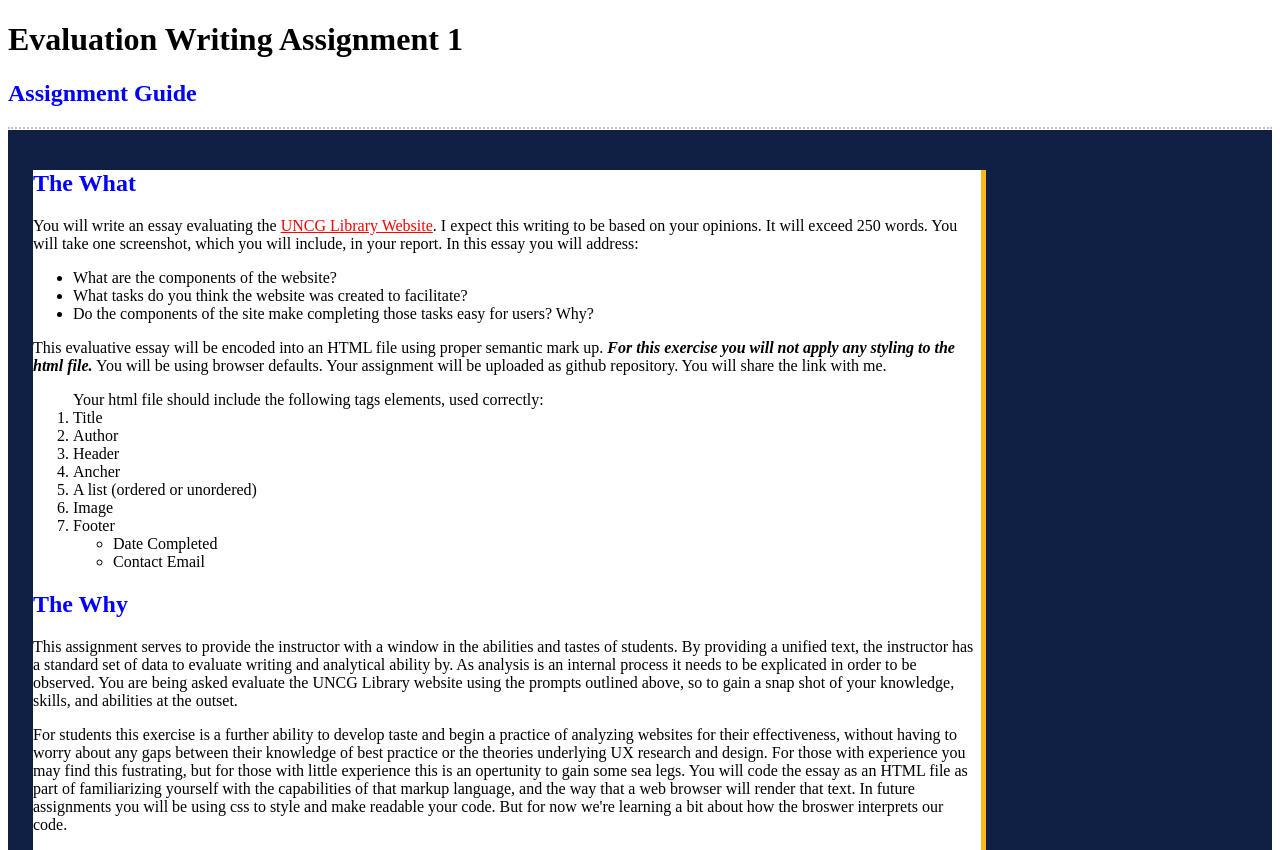
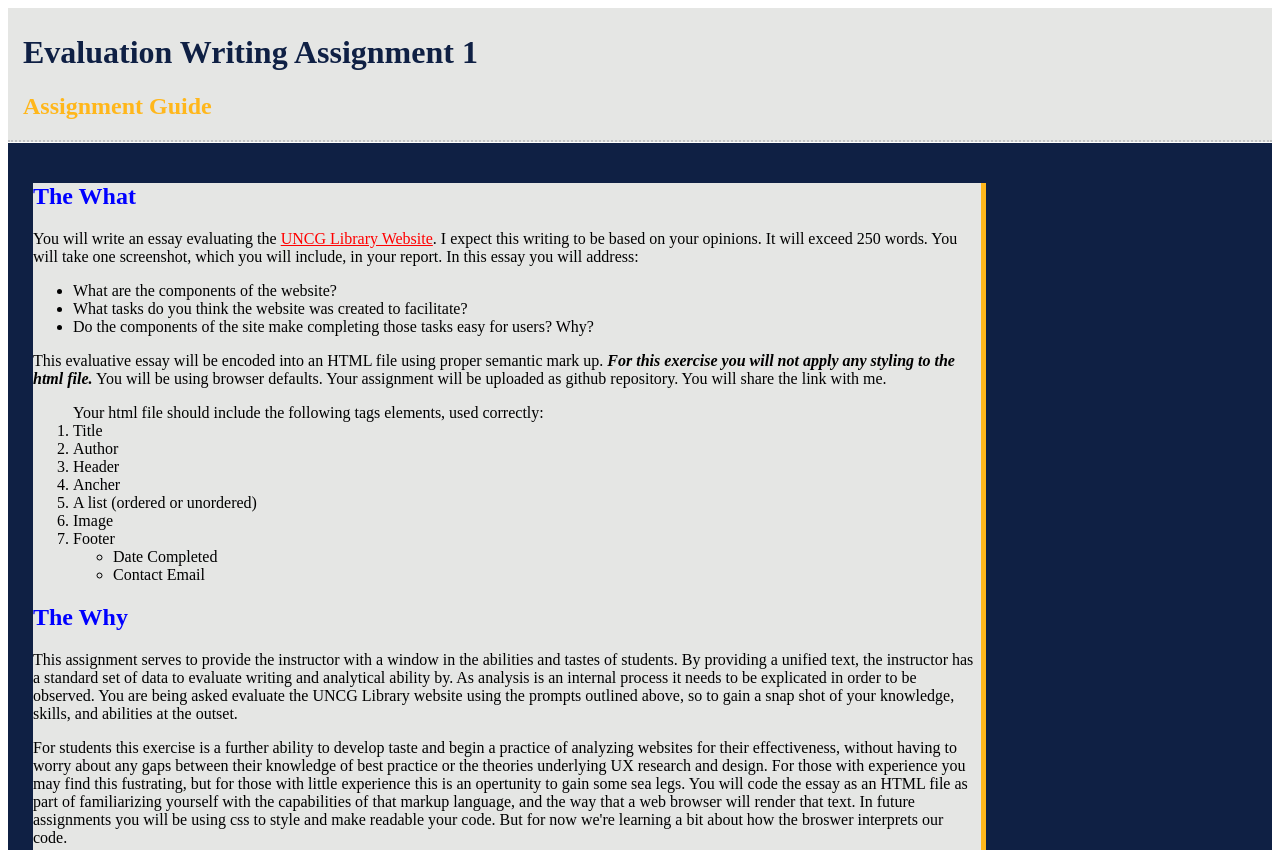
Before and after one commit to tzfrazier/FA19636Demooutline, a plain HTML site: page Evalutation_1_Assignment.html in a window 1280 px wide. Shown: the top 850 px of the page. Drawn offline with Linux system fonts and the light colour scheme.

Commit message:
Tweaking Box Model
Continuing to adjust and tweak the style of the site. It's going ok. added  some test code at line 5 to chekc and see about some of the other issues I was hving with H1.title and demonstrate inheritance and override within CSS.

```diff
--- a/Style.CSS
+++ b/Style.CSS
@@ -2,7 +2,13 @@
 /*Unlike HTML, where you are entering and ordering content, you have to think a bit more about how your browser things with CSS*/
 /*comments play a really crucial role, with helping you keep css files organized.*/
 /*general styling*/
+h1 h2 h3 h4 h5 { color:pink;}
+h1.title {
+  color: #0f2044;
+}
 h2 {color:blue}
+h2.Subtitle
+{color:#ffb71b;}
 /*link syling*/
 a {color:red;}
 a:visited {
@@ -19,8 +25,10 @@ a:hover{
 }
 /*layout*/
 header{
+  background-color: #e5e6e4;
   margin-bottom:1px;
   border-bottom:dotted 2px #bec0c2;
+  padding: 5px 0px 0px 15px;
 }
 main {
   margin-left:0px;
@@ -30,7 +38,7 @@ main {
 }
 article {
   margin: 25px 0px 50px 25px;
-  background-color: white;
+  background-color: #e5e6e4;
   width:75%;
   border-right: solid 5px #ffb71b ;
 }
```
